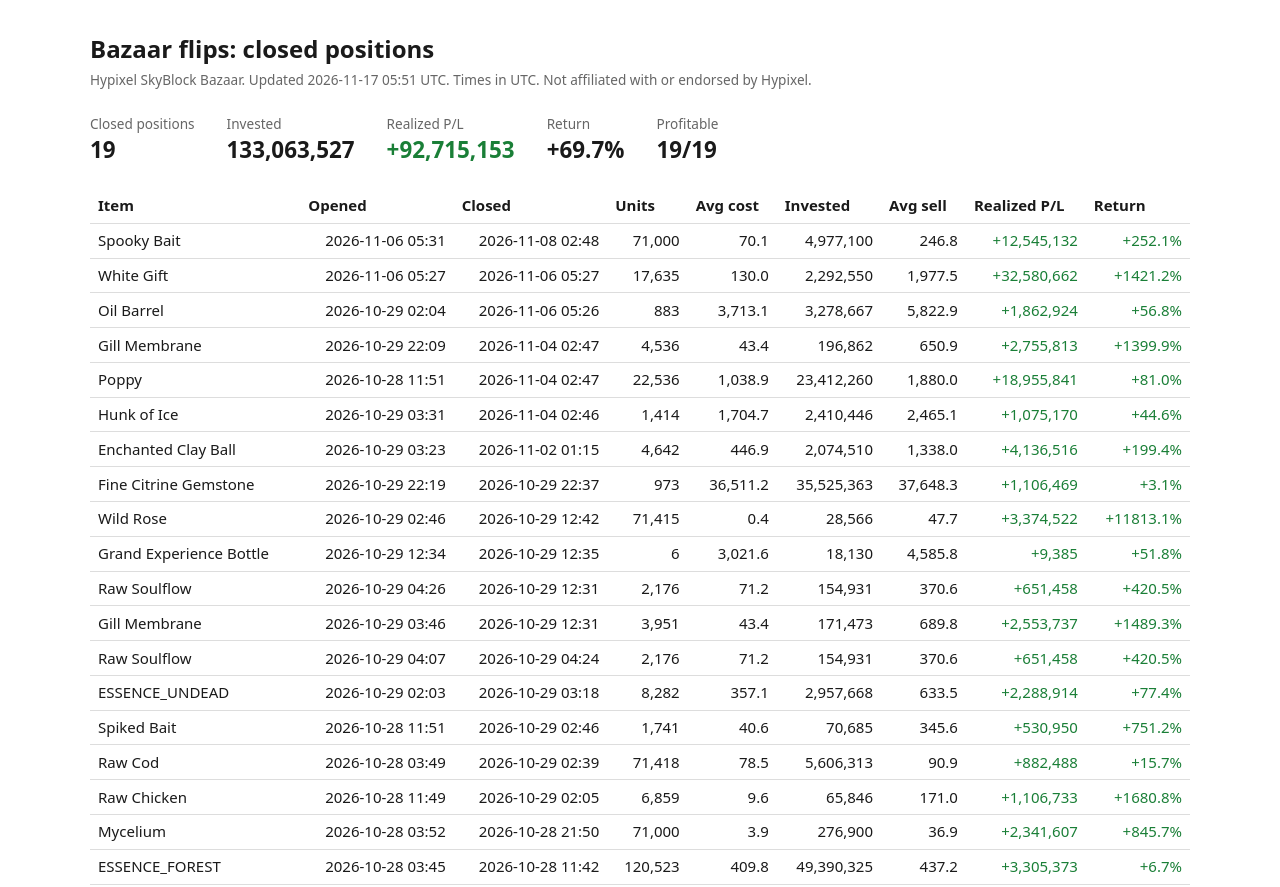
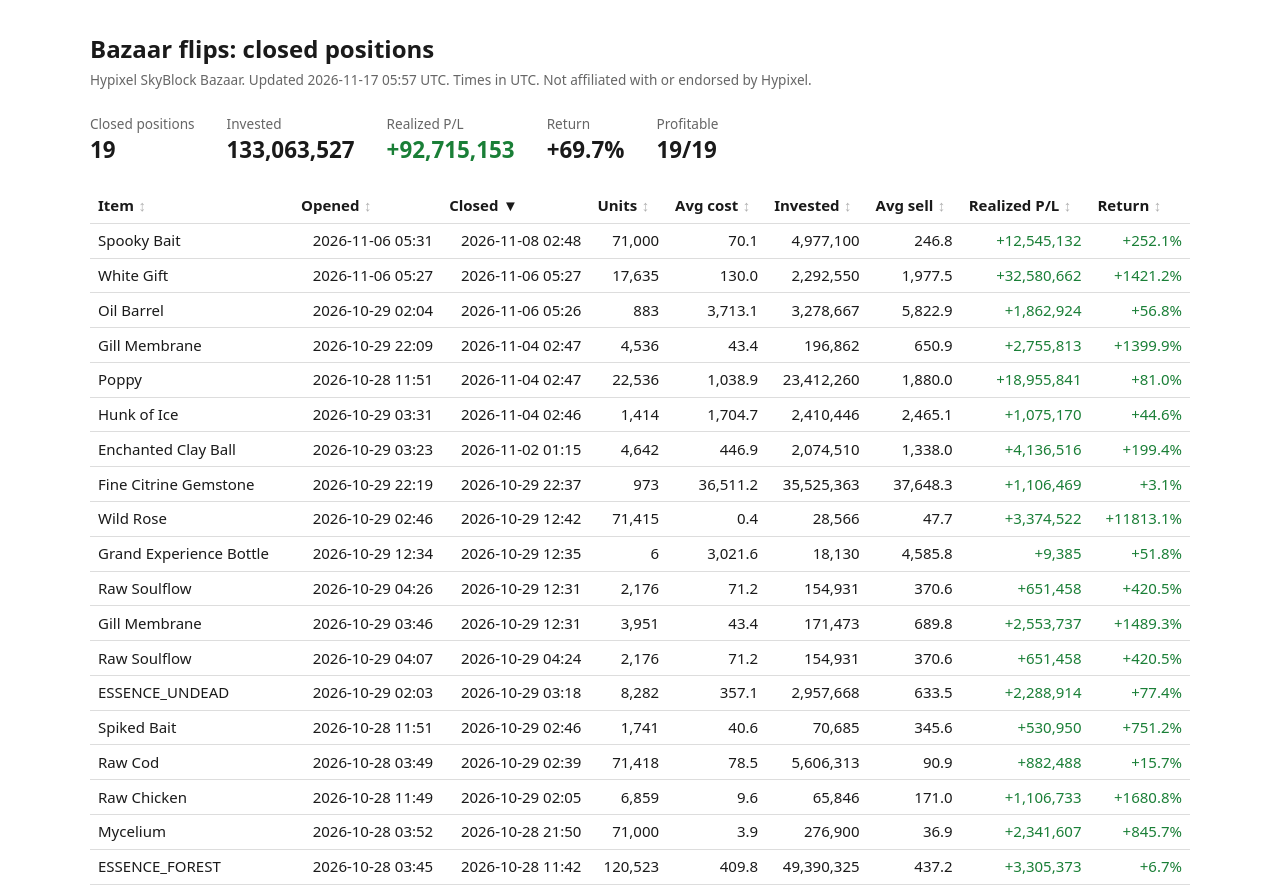
Before and after one commit to rylandhill/bazaar-flips, a plain HTML site: page index.html in a window 1280 px wide. Shown: the top 887 px of the page. Drawn offline with Linux system fonts and the light colour scheme.

Commit message:
Update closed positions (19)

```diff
--- a/index.html
+++ b/index.html
@@ -12,6 +12,9 @@ html,body{overflow-x:hidden}
 th,td{padding:.4rem .5rem;border-bottom:1px solid var(--line)}
 th{text-align:left;vertical-align:bottom;cursor:pointer;user-select:none;position:sticky;top:0;background:var(--bg)}
 .pos{color:var(--pos)} .neg{color:var(--neg)}
+th::after{content:"\2195";margin-left:.3em;color:var(--mut);opacity:.5}
+th[data-asc="1"]::after{content:"\25B2";opacity:1;color:var(--fg)}
+th[data-asc="0"]::after{content:"\25BC";opacity:1;color:var(--fg)}
 @media(max-width:820px){
  thead{display:none} table,tbody,tr,td{display:block;width:100%}
  tr{border-bottom:1px solid var(--line);padding:.5rem 0}
@@ -21,7 +24,7 @@ th{text-align:left;vertical-align:bottom;cursor:pointer;user-select:none;positio
 }
 </style></head><body>
 <h1>Bazaar flips: closed positions</h1>
-<div class="mut">Hypixel SkyBlock Bazaar. Updated 2026-11-17 05:51 UTC. Times in UTC.
+<div class="mut">Hypixel SkyBlock Bazaar. Updated 2026-11-17 05:57 UTC. Times in UTC.
 Not affiliated with or endorsed by Hypixel.</div>
 <div class="tiles">
 <div class="tile"><span class="mut">Closed positions</span><b>19</b></div>
@@ -30,7 +33,7 @@ Not affiliated with or endorsed by Hypixel.</div>
 <div class="tile"><span class="mut">Return</span><b>+69.7%</b></div>
 <div class="tile"><span class="mut">Profitable</span><b>19/19</b></div>
 </div>
-<table><thead><tr><th data-i="0">Item</th><th data-i="1">Opened</th><th data-i="2">Closed</th><th data-i="3">Units</th><th data-i="4">Avg cost</th><th data-i="5">Invested</th><th data-i="6">Avg sell</th><th data-i="7">Realized P/L</th><th data-i="8">Return</th></tr></thead><tbody>
+<table><thead><tr><th data-i="0">Item</th><th data-i="1">Opened</th><th data-i="2" data-asc="0">Closed</th><th data-i="3">Units</th><th data-i="4">Avg cost</th><th data-i="5">Invested</th><th data-i="6">Avg sell</th><th data-i="7">Realized P/L</th><th data-i="8">Return</th></tr></thead><tbody>
 <tr><td data-label="Item" data-k="spooky bait">Spooky Bait</td><td data-label="Opened" data-k="1793943093" style="text-align:right">2026-11-06 05:31</td><td data-label="Closed" data-k="1794106102" style="text-align:right">2026-11-08 02:48</td><td data-label="Units" data-k="71000.0" style="text-align:right">71,000</td><td data-label="Avg cost" data-k="70.1" style="text-align:right">70.1</td><td data-label="Invested" data-k="4977100.0" style="text-align:right">4,977,100</td><td data-label="Avg sell" data-k="246.792" style="text-align:right">246.8</td><td data-label="Realized P/L" data-k="12545132.0" class="pos" style="text-align:right">+12,545,132</td><td data-label="Return" data-k="2.520570613409415" class="pos" style="text-align:right">+252.1%</td></tr>
 <tr><td data-label="Item" data-k="white gift">White Gift</td><td data-label="Opened" data-k="1793942852" style="text-align:right">2026-11-06 05:27</td><td data-label="Closed" data-k="1793942862" style="text-align:right">2026-11-06 05:27</td><td data-label="Units" data-k="17635.0" style="text-align:right">17,635</td><td data-label="Avg cost" data-k="130.0" style="text-align:right">130.0</td><td data-label="Invested" data-k="2292550.0" style="text-align:right">2,292,550</td><td data-label="Avg sell" data-k="1977.5" style="text-align:right">1,977.5</td><td data-label="Realized P/L" data-k="32580662.5" class="pos" style="text-align:right">+32,580,662</td><td data-label="Return" data-k="14.211538461538462" class="pos" style="text-align:right">+1421.2%</td></tr>
 <tr><td data-label="Item" data-k="oil barrel">Oil Barrel</td><td data-label="Opened" data-k="1793239450" style="text-align:right">2026-10-29 02:04</td><td data-label="Closed" data-k="1793942766" style="text-align:right">2026-11-06 05:26</td><td data-label="Units" data-k="883.0" style="text-align:right">883</td><td data-label="Avg cost" data-k="3713.100000000001" style="text-align:right">3,713.1</td><td data-label="Invested" data-k="3278667.3000000007" style="text-align:right">3,278,667</td><td data-label="Avg sell" data-k="5822.867220838052" style="text-align:right">5,822.9</td><td data-label="Realized P/L" data-k="1862924.4559999995" class="pos" style="text-align:right">+1,862,924</td><td data-label="Return" data-k="0.5681956372944578" class="pos" style="text-align:right">+56.8%</td></tr>
```
